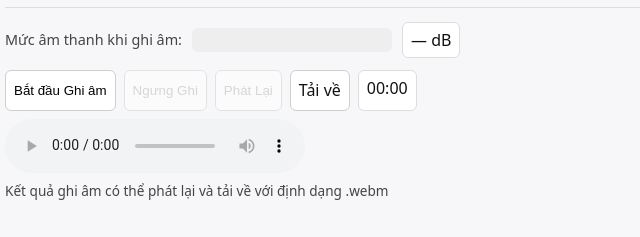
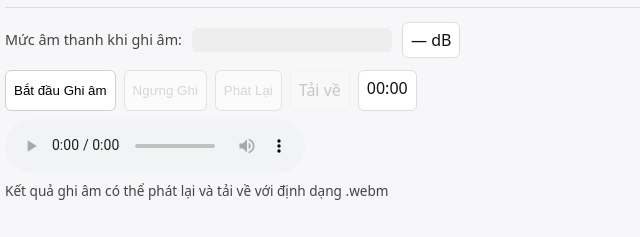
Before and after one commit to nhut990/camtest, a plain HTML site: page index.html in a window 1280 px wide. Shown: the part 497-734 px from the top of the page, 21-661 px from the left. Drawn offline with Linux system fonts and the light colour scheme.

Commit message:
Update index.html

```diff
--- a/index.html
+++ b/index.html
@@ -25,6 +25,16 @@
   .footer{margin-top:40px;text-align:center;color:#555;font-size:0.95rem;}
   .footer a{color:#1976d2;text-decoration:none;font-weight:500;}
   .credit{margin-top:4px;font-size:0.92rem;color:#888;}
+  /* Style for disabled download link */
+  .disabled-link {
+    pointer-events: none;
+    opacity: 0.5;
+    cursor: not-allowed;
+    color: #999 !important;
+    border-color: #eee !important;
+    background: #f9f9f9 !important;
+    text-decoration: none !important;
+  }
 </style>
 </head>
 <body>
@@ -64,7 +74,14 @@
       <button id="startRecBtn">Bắt đầu Ghi âm</button>
       <button id="stopRecBtn" disabled>Ngưng Ghi</button>
       <button id="playRecBtn" disabled>Phát Lại</button>
-      <a id="downloadLink" style="display:inline-block;padding:8px;border-radius:6px;text-decoration:none;border:1px solid #cfcfcf;background:#fff;color:#111" download="recording.webm">Tải về</a>
+      <a id="downloadLink"
+        class="disabled-link"
+        aria-disabled="true"
+        tabindex="-1"
+        style="display:inline-block;padding:8px;border-radius:6px;text-decoration:none;border:1px solid #cfcfcf;background:#fff;color:#111"
+        download="recording.webm"
+        href="javascript:void(0)"
+      >Tải về</a>
       <div id="recTimer" class="timer">00:00</div>
     </div>
     <audio id="playback" controls></audio>
@@ -108,6 +125,20 @@
   let recAnalyser=null;
   let recAudioCtx=null;
   let recRafId=null;
+
+  function setDownloadLinkDisabled(state) {
+    if(state){
+      downloadLink.classList.add('disabled-link');
+      downloadLink.setAttribute('aria-disabled', 'true');
+      downloadLink.setAttribute('tabindex', '-1');
+      downloadLink.href = "javascript:void(0)";
+    }else{
+      downloadLink.classList.remove('disabled-link');
+      downloadLink.setAttribute('aria-disabled', 'false');
+      downloadLink.setAttribute('tabindex', '0');
+      // href sẽ được thiết lập khi có file
+    }
+  }
 
   async function updateDeviceList(){
     try{
@@ -239,6 +270,7 @@
 
   function startRecording(){
     stopRecording();
+    setDownloadLinkDisabled(true);
     const constraints={audio: micSelect.value?{deviceId:{exact:micSelect.value}}:true};
     navigator.mediaDevices.getUserMedia(constraints).then(stream=>{
       recordedChunks=[];
@@ -254,6 +286,7 @@
         playRecBtn.disabled=false;
         downloadLink.href=url;
         downloadLink.download='recording.'+(blob.type.includes('ogg')?'ogg':'webm');
+        setDownloadLinkDisabled(false);
         stream.getTracks().forEach(t=>t.stop());
         stopRecMeter();
       };
@@ -264,7 +297,7 @@
       stopRecBtn.disabled=false;
       playRecBtn.disabled=true;
       recTimer.textContent='00:00';
-      recTimerInterval=setInterval(()=>{
+    recTimerInterval=setInterval(()=>{
         const s=Math.floor((Date.now()-recordingStart)/1000);
         const mm=String(Math.floor(s/60)).padStart(2,'0');
         const ss=String(s%60).padStart(2,'0');
@@ -275,6 +308,7 @@
       stopRecMeter();
       stopRecBtn.disabled=true;
       startRecBtn.disabled=false;
+      setDownloadLinkDisabled(true);
     });
   }
 
@@ -286,6 +320,7 @@
     stopRecBtn.disabled=true;
     startRecBtn.disabled=false;
     stopRecMeter();
+    setDownloadLinkDisabled(true);
   }
 
   playRecBtn.addEventListener('click',()=>{if(playback.src)playback.play().catch(()=>{});});
@@ -302,9 +337,13 @@
 
   navigator.mediaDevices&&navigator.mediaDevices.addEventListener&&navigator.mediaDevices.addEventListener('devicechange',updateDeviceList);
   await updateDeviceList();
+
+  setDownloadLinkDisabled(true); // Khởi tạo trạng thái mờ cho nút tải về
+
   window.addEventListener('beforeunload',()=>{
     stopPreview();
     stopRecording();
+    setDownloadLinkDisabled(true);
   });
 })();
 </script>
```
